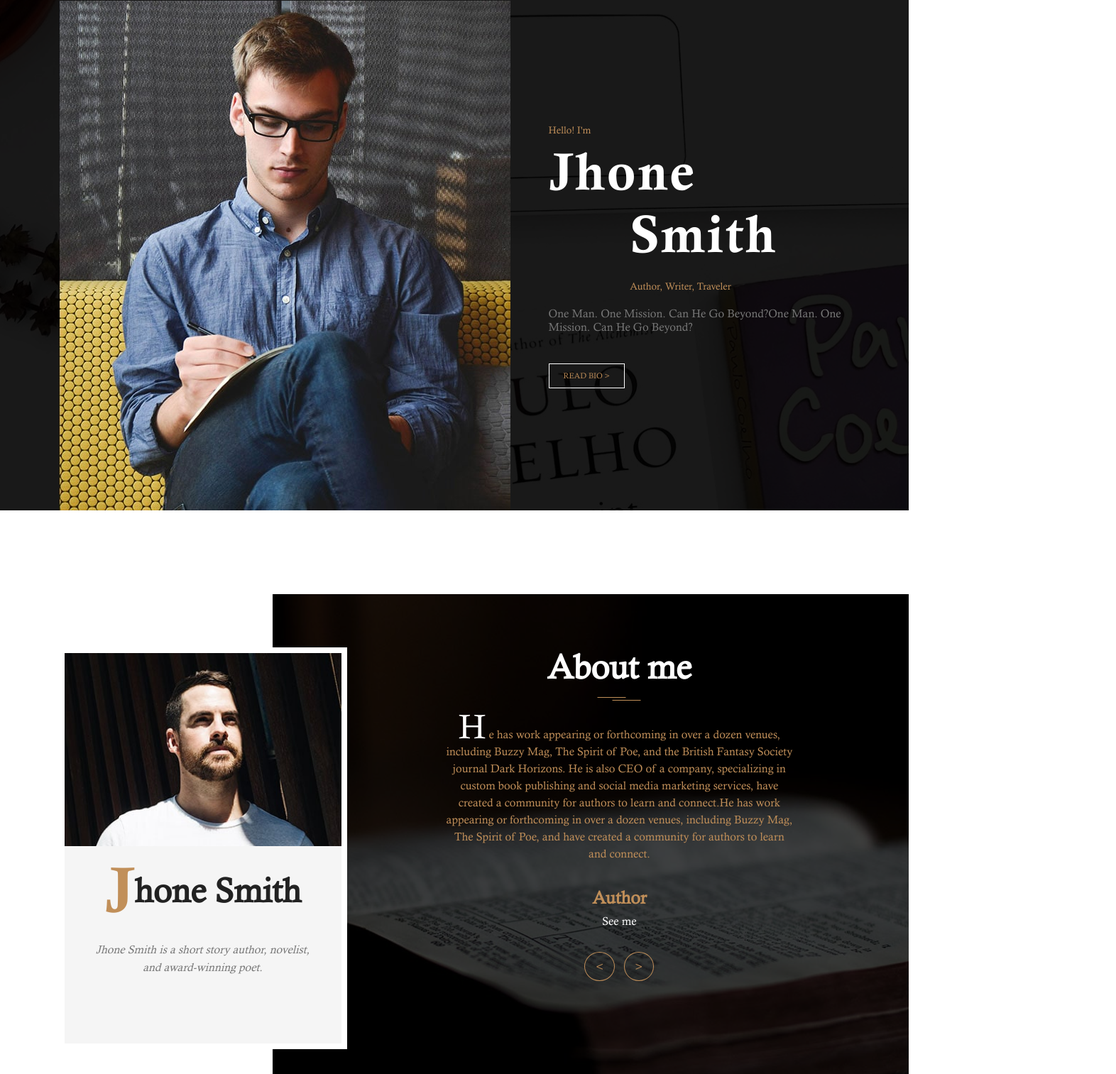
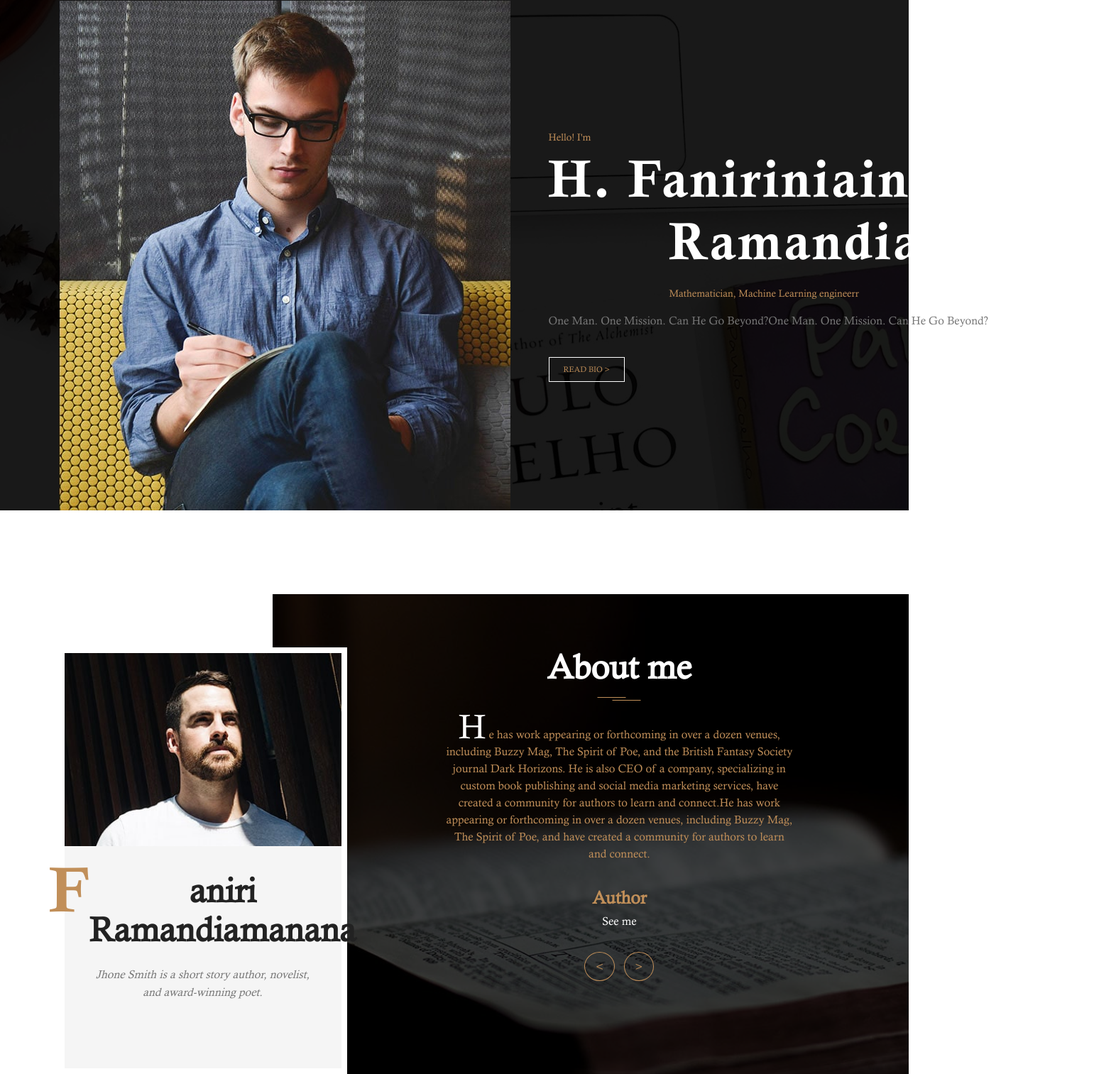
Before and after one commit to Faniriniaina/Faniriniaina.github.io, a plain HTML site: page index.html in a window 1280 px wide. Shown: the part 179-1692 px from the top of the page at 71% size, 1572 px wide, since content can reach past the window. Drawn offline with Linux system fonts and the light colour scheme.

Commit message:
Update index.html

```diff
--- a/index.html
+++ b/index.html
@@ -53,11 +53,11 @@
 			<div class="top-banner__text">
 				<div class="top-banner__text-up">
 					<span class="brand-span">Hello! I'm</span>
-					<h2 class="top-banner__h2">Jhone</h2>
+					<h2 class="top-banner__h2">H. Faniriniaina</h2>
 				</div>
 				<div class="top-banner__text-down">
-					<h2 class="top-banner__h2">Smith</h2>
-					<span class="brand-span">Author, Writer, Traveler</span>
+					<h2 class="top-banner__h2">Ramandiamanana</h2>
+					<span class="brand-span">Mathematician, Machine Learning engineerr</span>
 				</div>
 				<p>One Man. One Mission. Can He Go Beyond?One Man. One Mission. Can He Go Beyond?</p>
 				<a href="#" class="brand-button">Read bio > </a>
@@ -75,8 +75,8 @@
 				</div>
 				<div class="portfolio__bottom">
 					<div class="portfolio__name">
-						<span>J</span>
-						<h2 class="universal-h2">hone Smith</h2>
+						<span>F</span>
+						<h2 class="universal-h2">aniri Ramandiamanana</h2>
 					</div>
 					<p>Jhone Smith is a short story author, novelist, and award-winning poet.</p>
 				</div>
```
